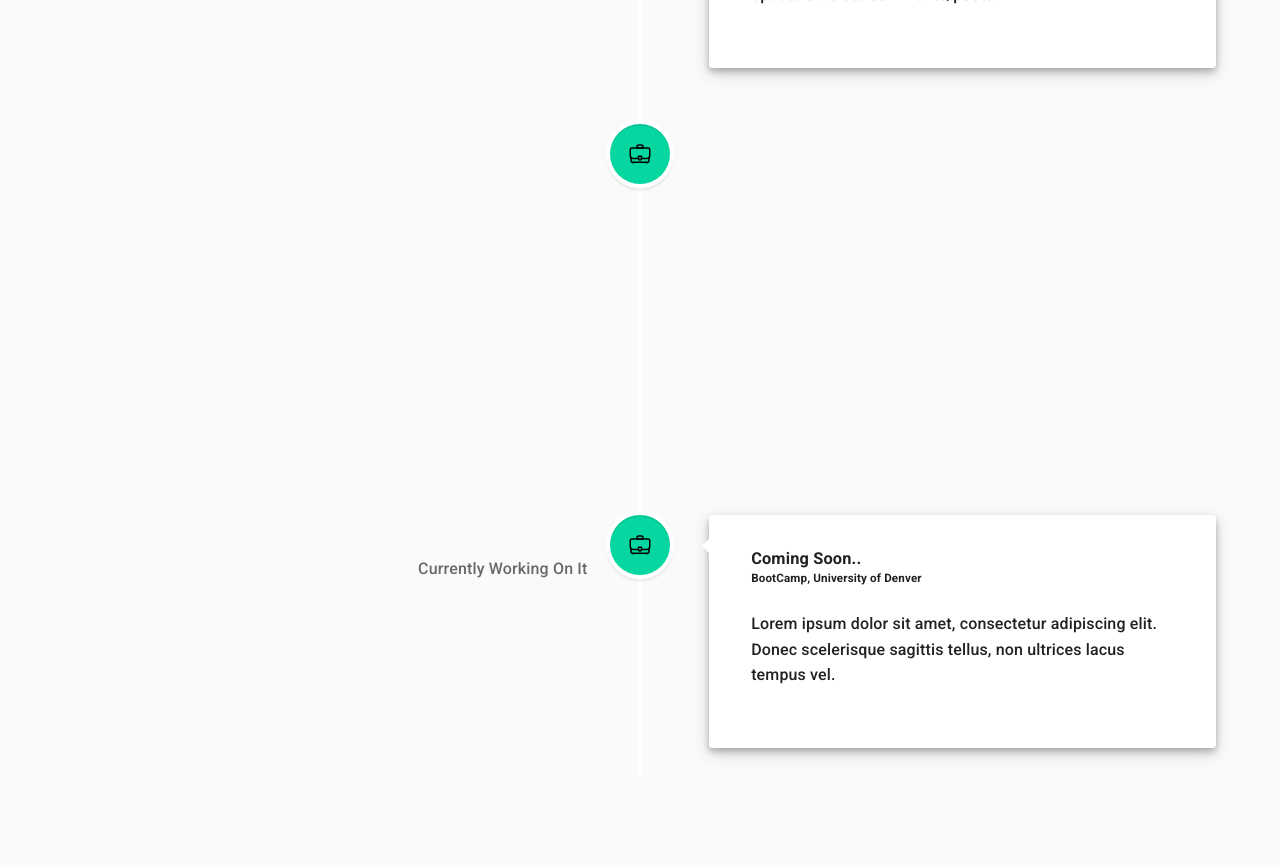
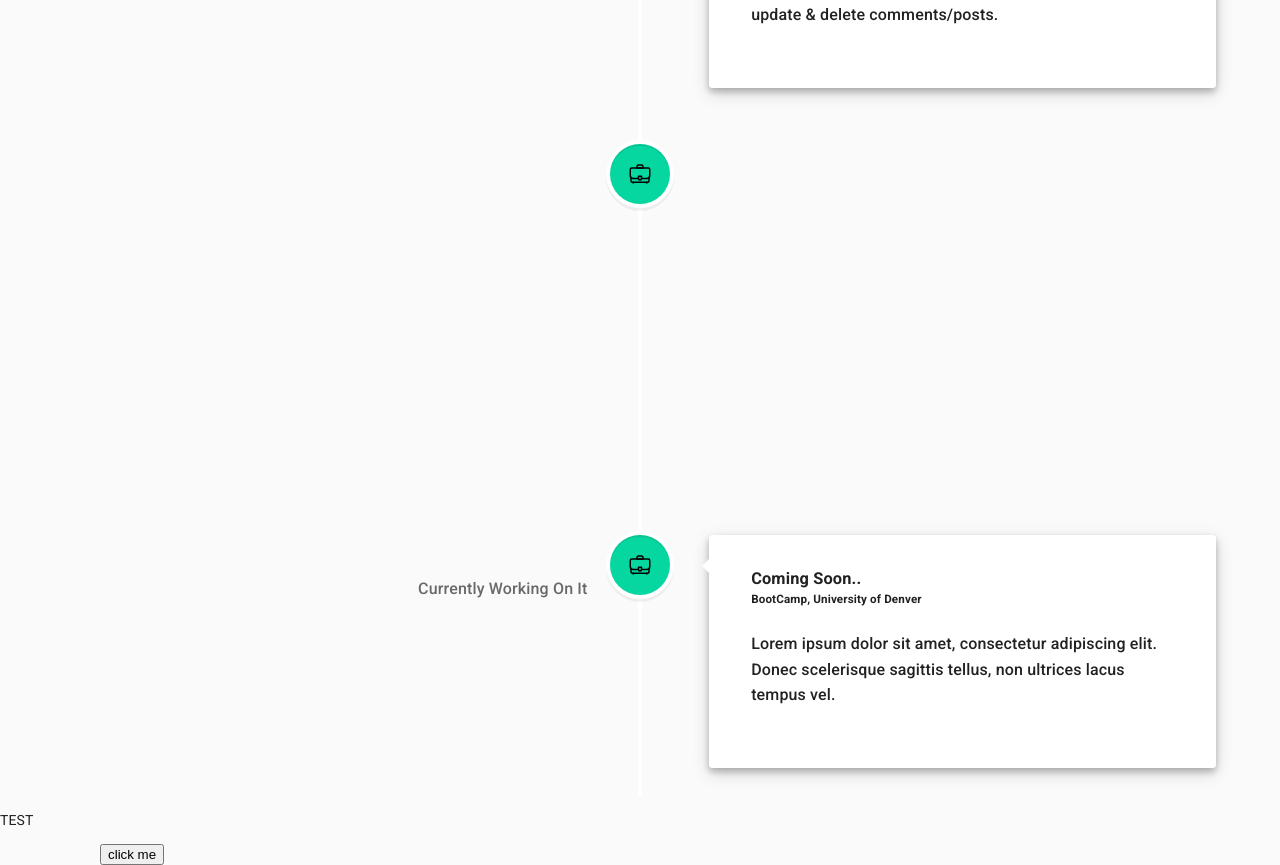
Before and after one commit to abanae/First_REACTAPP_Portfolio, a React (Create React App) app: page / in a window 1280 px wide. Shown: the part 1400-2265 px from the top of the page. Before the commit the page ends 2176 px from the top, so only its background shows below. Built offline with nearby package versions, Linux system fonts and the light colour scheme.

Commit message:
restructurecomponents files

```diff
--- a/package.json
+++ b/package.json
@@ -8,8 +8,10 @@
     "@testing-library/jest-dom": "^5.14.1",
     "@testing-library/react": "^11.2.7",
     "@testing-library/user-event": "^12.8.3",
+    "axios": "^0.21.4",
     "react": "^17.0.2",
     "react-dom": "^17.0.2",
+    "react-router-dom": "^5.3.0",
     "react-scripts": "4.0.3",
     "react-vertical-timeline-component": "^3.3.3",
     "web-vitals": "^1.1.2"
--- a/src/App.js
+++ b/src/App.js
@@ -1,68 +1,32 @@
 import "./App.css";
-import { ReactComponent as WorkIcon } from "./work.svg";
-import { ReactComponent as SchoolIcon } from "./school.svg"
-import Navbar from './components/Navbar'
 
-import timelineElements from "./timelineElements";
-// import Layout from "./components/Layout"
+import {useState} from 'react';
+import Navbar from './components/Navbar';
+import Timeline from './components/Timeline';
 
-import {
-  VerticalTimeline,
-  VerticalTimelineElement,
-} from "react-vertical-timeline-component";
+
 
 import "react-vertical-timeline-component/style.min.css";
 
 function App() {
-  let workIconStyles = { background: "#06D6A0" };
-  let schoolIconStyles = { background: "#f9c74f" };
-
+  const [toRender, setToRender] = useState('home');
+  const handleRender = () => {
+  switch(toRender){
+    case 'home':
+       return <Timeline/>
+  }
+}
+const handleClick = () => {
+  setToRender("intro");
+}
   return (
     <div>
-      <Navbar>
+      <Navbar />
+{handleRender(toRender)}
+<p>TEST</p>
+<button style={{marginLeft: '100px'}} onClick={handleClick}>click me</button>
+    </div>
 
-    </Navbar>
-
-      <VerticalTimeline>
-        {timelineElements.map((element) => {
-          let isWorkIcon = element.icon === "work";
-          let showButton =
-            element.buttonText !== undefined &&
-            element.buttonText !== null &&
-            element.buttonText !== "";
-
-          return (
-            <VerticalTimelineElement
-              key={element.key}
-              date={element.date}
-              dateClassName="date"
-              iconStyle={isWorkIcon ? workIconStyles : schoolIconStyles}
-              icon={isWorkIcon ? <WorkIcon /> : <SchoolIcon />}
-            >
-              <h3 className="vertical-timeline-element-title">
-                {element.title}
-              </h3>
-              <h5 className="vertical-timeline-element-subtitle">
-                {element.location}
-              </h5>
-              <p id="description">{element.description}</p>
-              {showButton && (
-                <a
-                  className={`button ${
-                    isWorkIcon ? "workButton" : "schoolButton"
-                  }`}
-                  href="/"
-                >
-                  {element.buttonText}
-                </a>
-              )}
-              {/* <button onClick={button}>
-              </button> */}
-            </VerticalTimelineElement>
-          );
-        })}
-      </VerticalTimeline>
-    </div>
   );
 }
 
--- /dev/null
+++ b/src/components/Timeline.jsx
@@ -0,0 +1,63 @@
+
+import { ReactComponent as WorkIcon } from "../work.svg";
+import { ReactComponent as SchoolIcon } from "../school.svg"
+import timelineElements from "../timelineElements";
+
+
+import {
+  VerticalTimeline,
+  VerticalTimelineElement,
+} from "react-vertical-timeline-component";
+
+import "react-vertical-timeline-component/style.min.css";
+
+function Timeline() {
+  let workIconStyles = { background: "#06D6A0" };
+  let schoolIconStyles = { background: "#f9c74f" };
+
+  return (
+    <div>
+      <VerticalTimeline>
+        {timelineElements.map((element) => {
+          let isWorkIcon = element.icon === "work";
+          let showButton =
+            element.buttonText !== undefined &&
+            element.buttonText !== null &&
+            element.buttonText !== "";
+
+          return (
+            <VerticalTimelineElement
+              key={element.key}
+              date={element.date}
+              dateClassName="date"
+              iconStyle={isWorkIcon ? workIconStyles : schoolIconStyles}
+              icon={isWorkIcon ? <WorkIcon /> : <SchoolIcon />}
+            >
+              <h3 className="vertical-timeline-element-title">
+                {element.title}
+              </h3>
+              <h5 className="vertical-timeline-element-subtitle">
+                {element.location}
+              </h5>
+              <p id="description">{element.description}</p>
+              {showButton && (
+                <a
+                  className={`button ${
+                    isWorkIcon ? "workButton" : "schoolButton"
+                  }`}
+                  rel="noreferrer"
+                  target="_blank"
+                  href={element.buttonUrl}
+                >
+                  {element.buttonText}
+                </a>
+              )}
+            </VerticalTimelineElement>
+          );
+        })}
+      </VerticalTimeline>
+    </div>
+  );
+}
+
+export default Timeline;
--- a/src/timelineElements.js
+++ b/src/timelineElements.js
@@ -17,10 +17,9 @@ let timelineElements = [
         "Converting data to a graphical interface, through the use of HTML, CSS, and JavaScript, so that users can view and interact with that data.",
       date: "May 2021",
       icon: "work",
-      link :{
-        url: 'https://abanae.github.io/Password_Generator/',
+        buttonUrl: 'https://abanae.github.io/Password_Generator/',
         buttonText: "View Frontend Projects",
-      }
+
     },
     {
       id: 3,
```
Also changed, not shown: src/components/Intro.jsx (added, +14 -0 lines), 1 other file (tests, documents, lock files or other folders).
